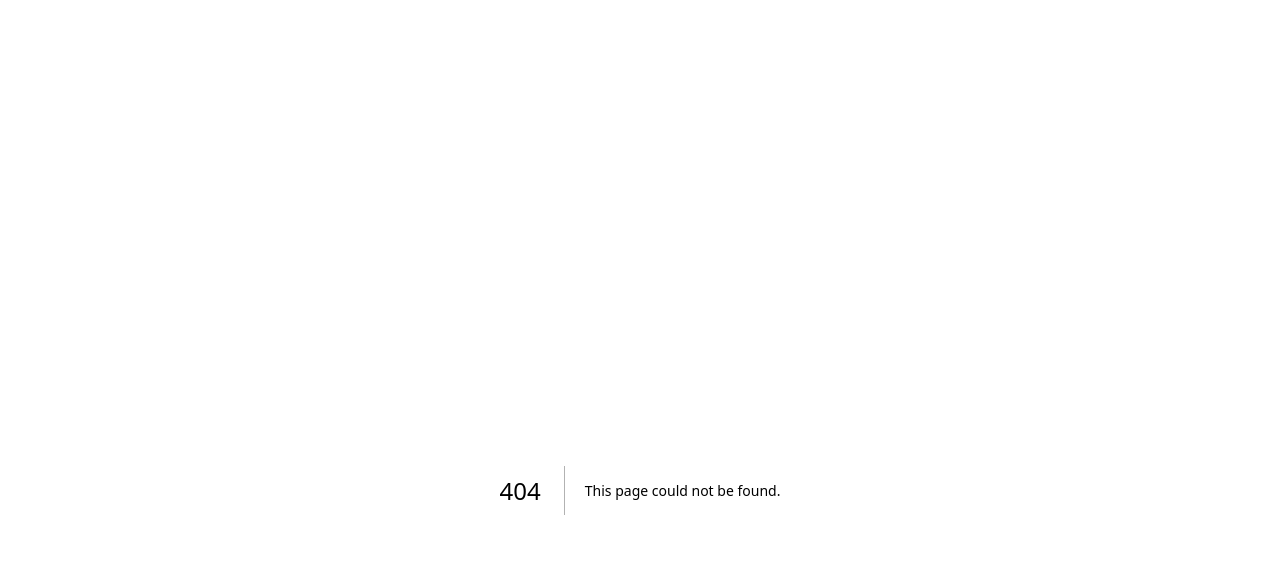
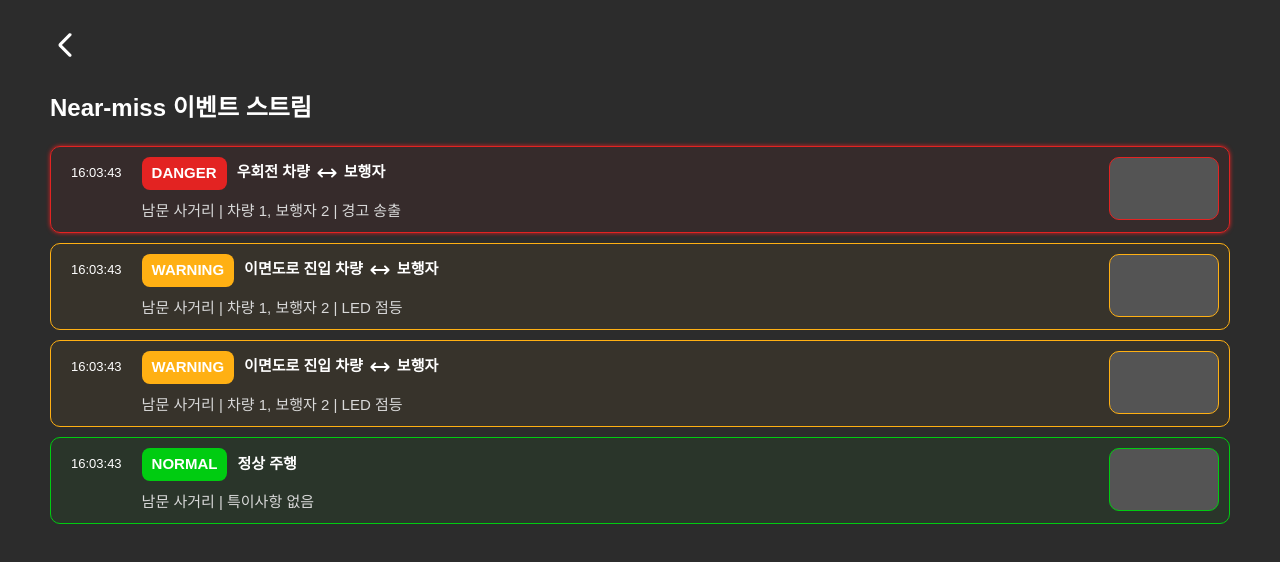
Before and after one commit to ddongguri-bing/SoftGuard, a Next.js app: page /eventStream in a window 1280 px wide. Before the commit this address had no page. Shown: the top 562 px of the page. Built offline with nearby package versions, Linux system fonts and the light colour scheme.

Commit message:
💄 이벤트 스트림 페이지: Near-miss 이벤트 스트림 컴포넌트 추가

```diff
--- /dev/null
+++ b/src/app/eventStream/page.tsx
@@ -0,0 +1,10 @@
+import EventStreamItems from "@/components/EventStream/EventStreamItems";
+
+export default function page() {
+  return (
+    <section className="flex flex-col gap-5">
+      <div className="text-heading-pc-medium">Near-miss 이벤트 스트림</div>
+      <EventStreamItems />
+    </section>
+  );
+}
```
